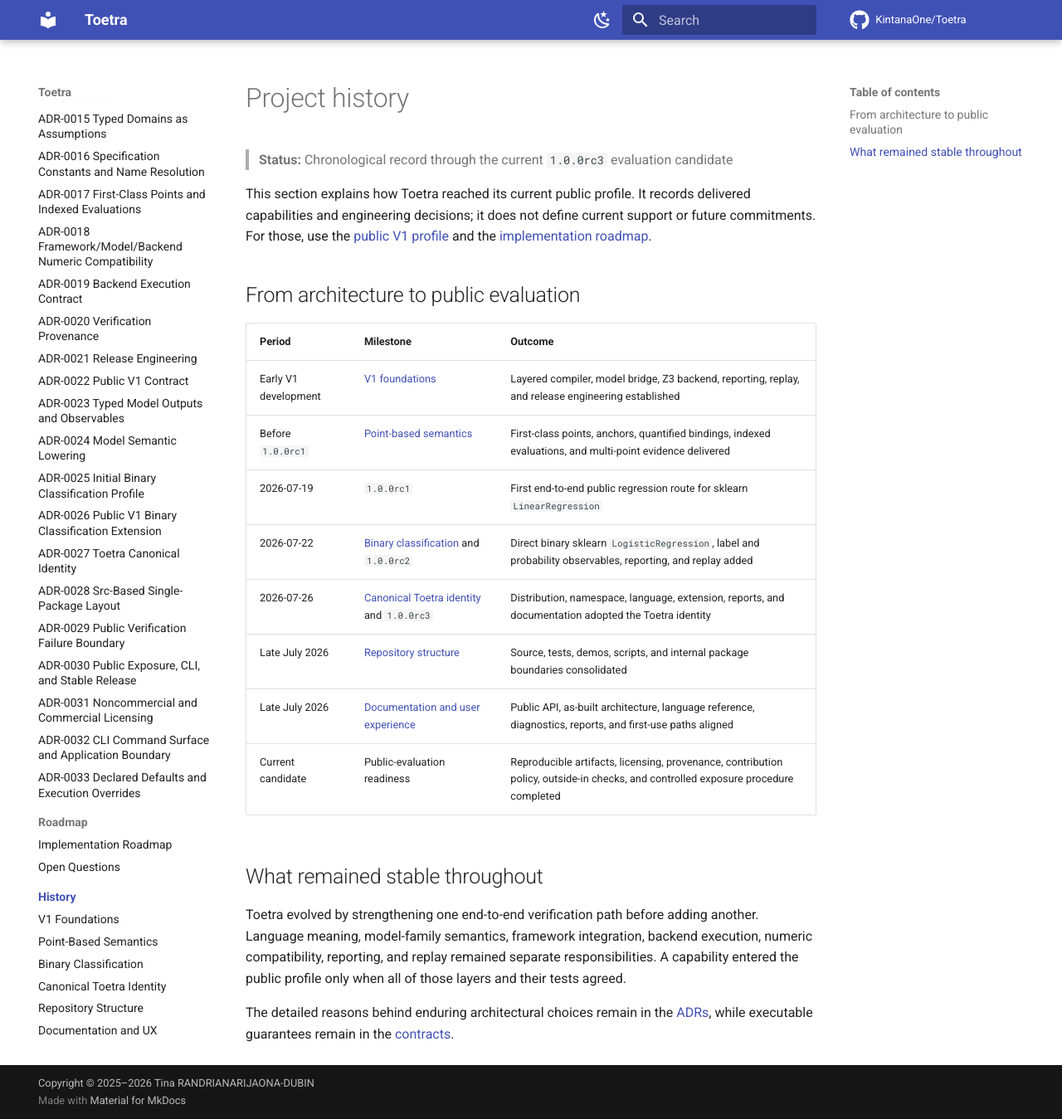
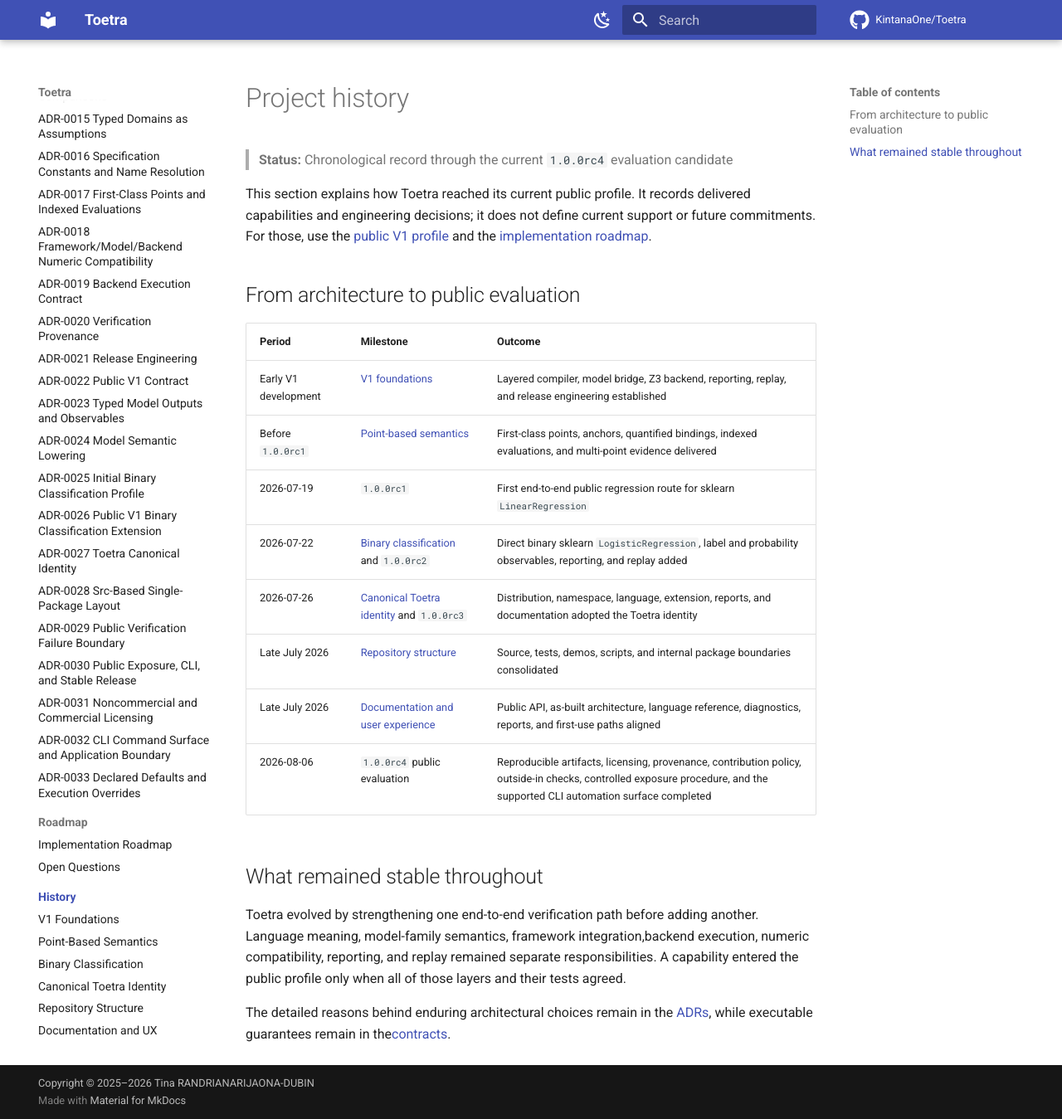
Before and after one commit to KintanaOne/Toetra, an MkDocs documentation site: the page built from docs/history/roadmaps/index.md, in a window 1280 px wide and 1349 px high. Shown: the whole window at 83% size. Built offline with MkDocs 1.6.1 and Material for MkDocs 9.7.7, drawn with Linux system fonts in a browser that asks for light colours; comment, search, counter and statistics services are not loaded.

Commit message:
fix: update documentation for licensing and release history to reflect `1.0.0rc4`

```diff
--- a/docs/history/roadmaps/index.md
+++ b/docs/history/roadmaps/index.md
@@ -1,6 +1,6 @@
 # Project history
 
-> **Status:** Chronological record through the current `1.0.0rc3` evaluation
+> **Status:** Chronological record through the current `1.0.0rc4` evaluation
 > candidate
 
 This section explains how Toetra reached its current public profile. It records
@@ -20,16 +20,10 @@ support or future commitments. For those, use the
 | 2026-07-26 | [Canonical Toetra identity](toetra-identity-migration-roadmap.md) and `1.0.0rc3` | Distribution, namespace, language, extension, reports, and documentation adopted the Toetra identity |
 | Late July 2026 | [Repository structure](repository-final-polish-roadmap.md) | Source, tests, demos, scripts, and internal package boundaries consolidated |
 | Late July 2026 | [Documentation and user experience](documentation-roadmap.md) | Public API, as-built architecture, language reference, diagnostics, reports, and first-use paths aligned |
-| Current candidate | Public-evaluation readiness | Reproducible artifacts, licensing, provenance, contribution policy, outside-in checks, and controlled exposure procedure completed |
+| 2026-08-06 | `1.0.0rc4` public evaluation | Reproducible artifacts, licensing, provenance, contribution policy, outside-in checks, controlled exposure procedure, and the supported CLI automation surface completed |
 
 ## What remained stable throughout
 
-Toetra evolved by strengthening one end-to-end verification path before adding
-another. Language meaning, model-family semantics, framework integration,
-backend execution, numeric compatibility, reporting, and replay remained
-separate responsibilities. A capability entered the public profile only when
-all of those layers and their tests agreed.
+Toetra evolved by strengthening one end-to-end verification path before adding another. Language meaning, model-family semantics, framework integration,backend execution, numeric compatibility, reporting, and replay remained separate responsibilities. A capability entered the public profile only when all of those layers and their tests agreed.
 
-The detailed reasons behind enduring architectural choices remain in the
-[ADRs](../../adr/overview.md), while executable guarantees remain in the
-[contracts](../../contracts/overview.md).
+The detailed reasons behind enduring architectural choices remain in the [ADRs](../../adr/overview.md), while executable guarantees remain in the[contracts](../../contracts/overview.md).
```
Also changed, not shown: docs/adr/ADR-0031-noncommercial-and-commercial-licensing.md (+1 -3 lines), docs/history/roadmaps/v1-implementation-roadmap.md (+1 -1 lines).
